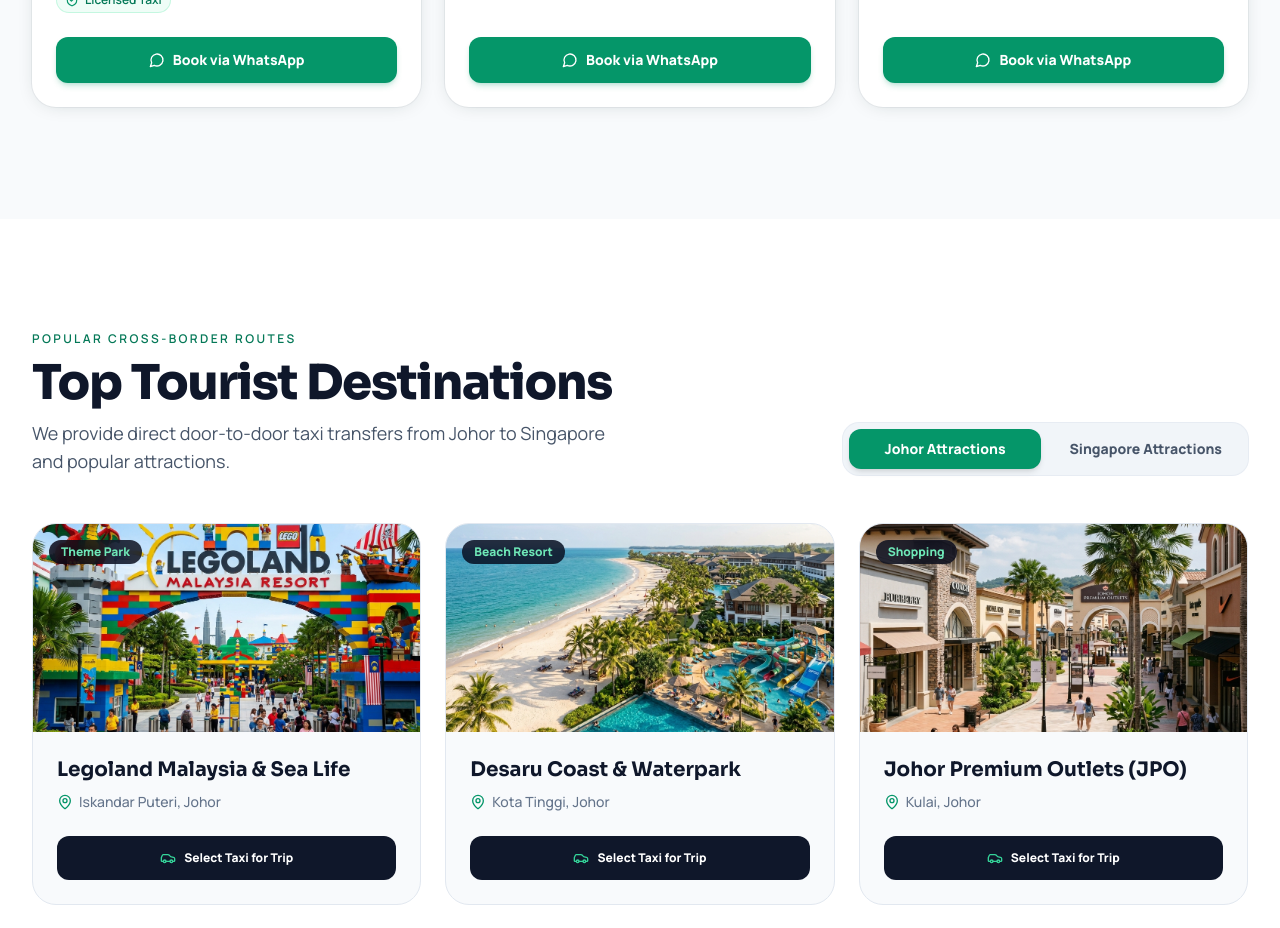
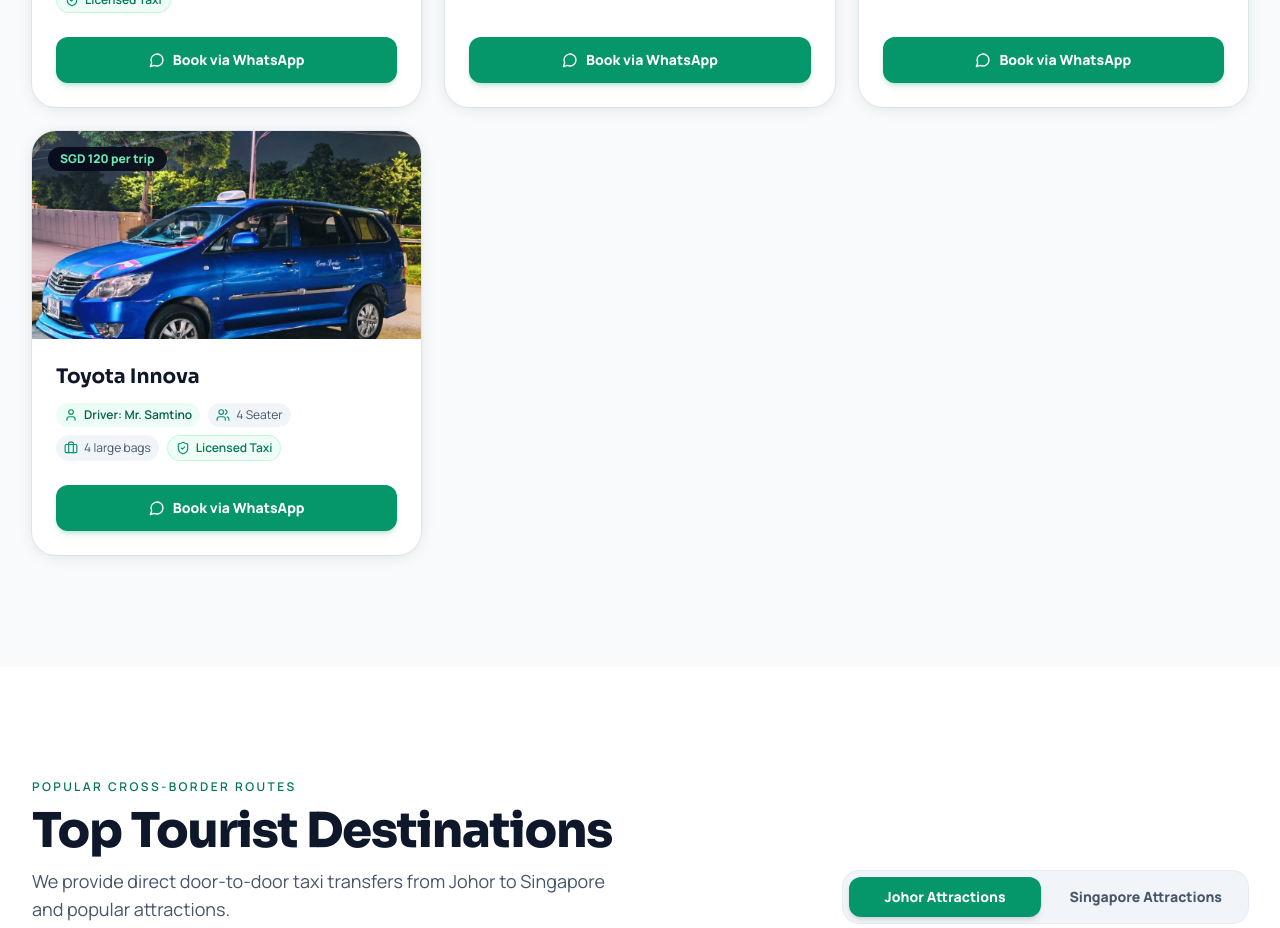
Before and after one commit to RifqiRazali/JohorTaxiCrossBorderWeb, a React (Vite) app in the folder apps/web/: page / in a window 1280 px wide. Shown: the part 3360-4288 px from the top of the page. Built offline with nearby package versions, Linux system fonts and the light colour scheme; the HTML template or start-up script is replaced by a standard one.

Commit message:
Add new fleet

```diff
--- a/apps/web/src/data/fleetData.js
+++ b/apps/web/src/data/fleetData.js
@@ -104,6 +104,16 @@
     luggage: '4 large bags',
     whatsappNumber: '601137433099',
     image: '/images/fleet/toyotainnovapa.jpeg',
+  },
+   {
+    id: 'tinnova-samtino',
+    name: 'Toyota Innova',
+    driverName: 'Mr. Samtino',
+    rate: 'SGD 120 per trip',
+    seats: '4 Seater',
+    luggage: '4 large bags',
+    whatsappNumber: '601116177393',
+    image: '/images/fleet/toyotainnovasamtino.jpeg',
   },
 ];
 
```
Also changed, not shown: apps/web/public/images/fleet/toyotainnovasamtino.jpeg (added), 1 other file (tests, documents, lock files or other folders).
